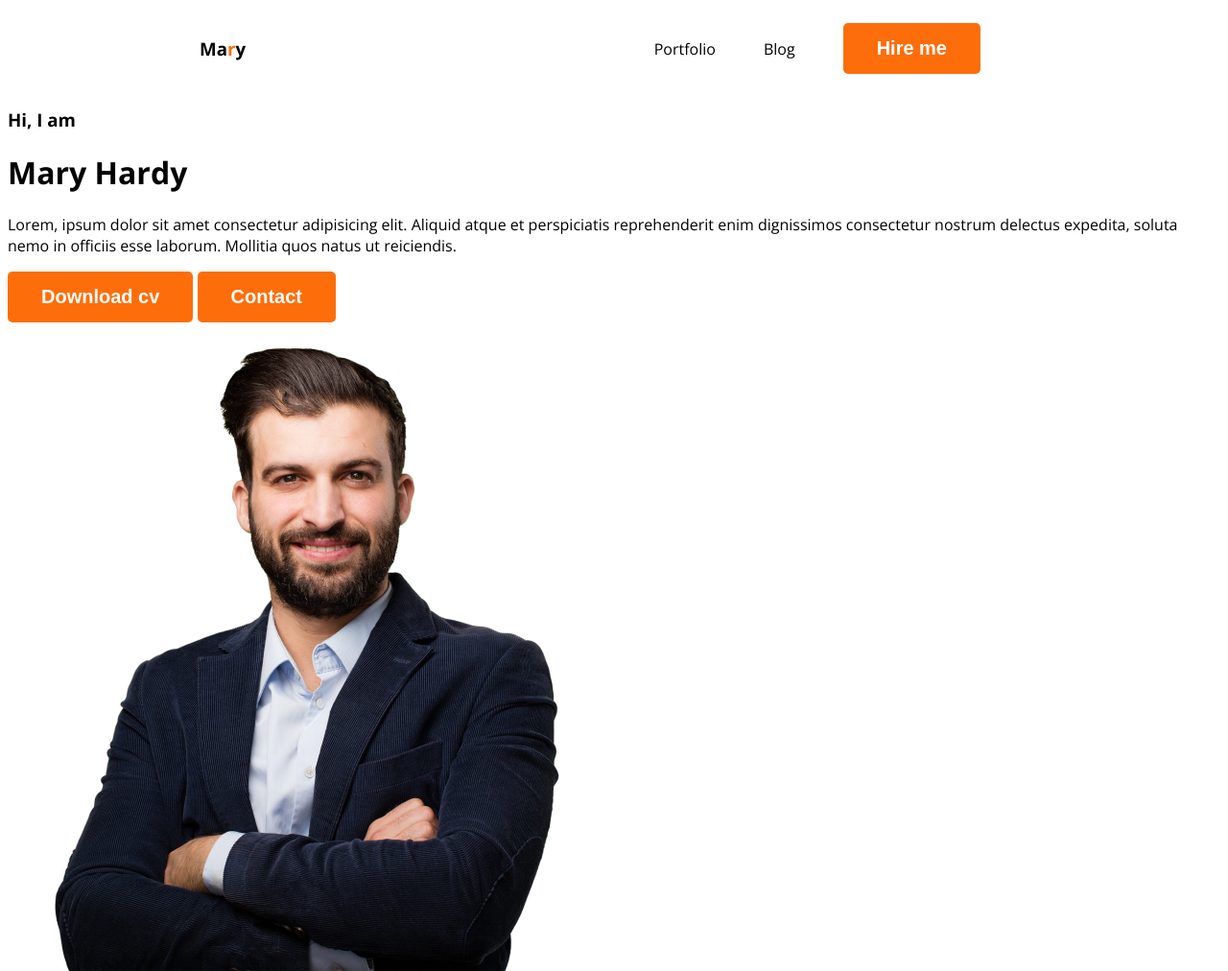
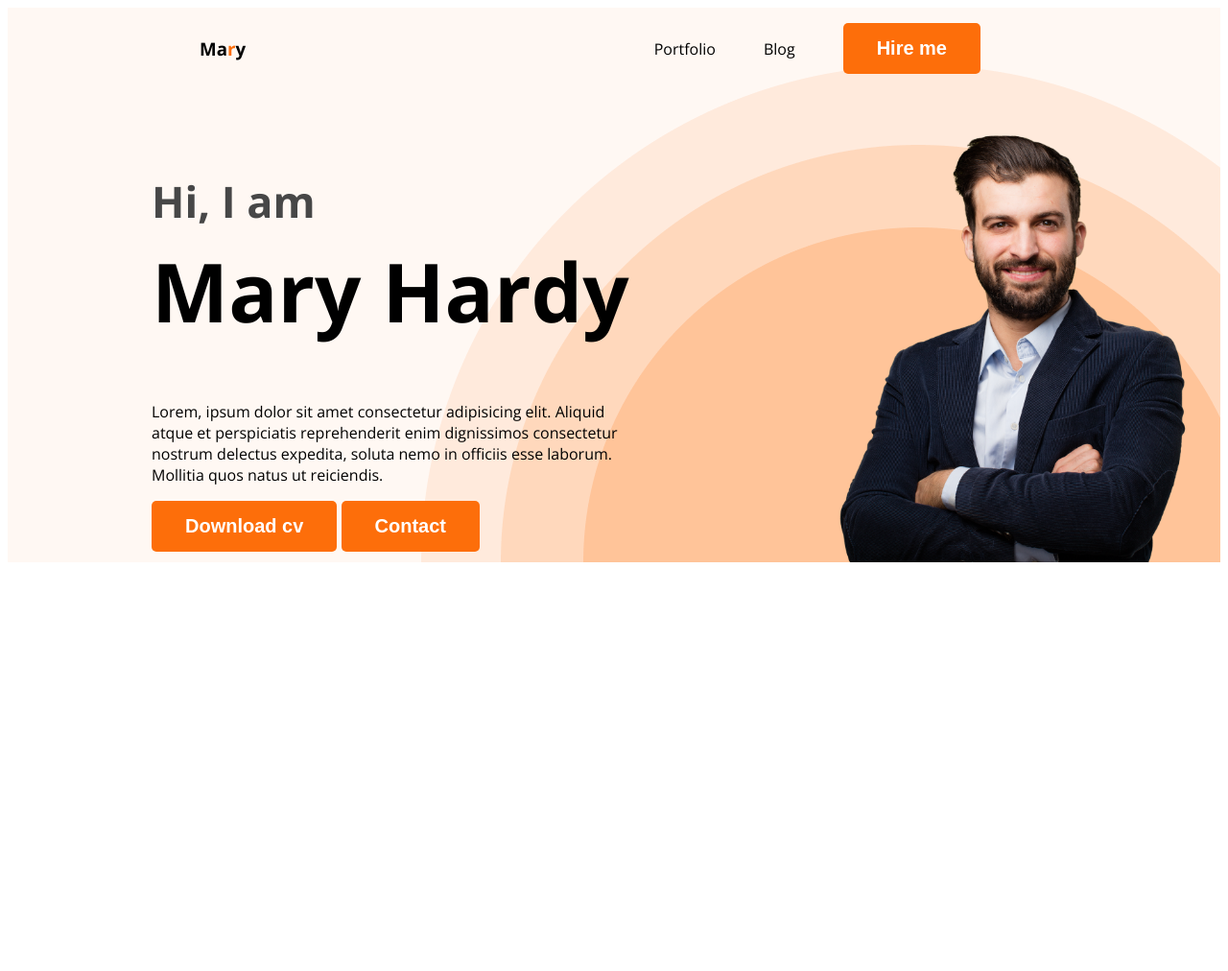
Before and after one commit to 11111Asif/web-Dev-protfolio, a plain HTML site: page index.html in a window 1280 px wide. Shown: the whole page at 96% size. After the commit the page ends 800 px from the top, so only its background shows below. Drawn offline with nearby package versions, Linux system fonts and the light colour scheme.

Commit message:
added to banner

```diff
--- a/index.html
+++ b/index.html
@@ -13,7 +13,7 @@
 </head>
 
 <body class="open-sans-normal">
-    <header>
+    <header class="header">
         <nav>
             <h3 class="nav-title">Ma<span class="text-primary">r</span>y</h3>
             <ul>
--- a/style.css
+++ b/style.css
@@ -41,3 +41,33 @@ nav a{
     text-decoration: none;
     color: #474747;
 }
+
+/* header related styles */
+.header{
+    background-color: #fff8f3;
+    background-image: url(images/header_bg.png);
+    background-repeat: no-repeat;
+    background-position: bottom right;
+}
+.banner{
+    padding: 30px 30px 0px 150px;
+    display: flex;
+    align-items: center;
+    justify-content: space-between;
+}
+.banner-content{
+    max-width: 500px;
+}
+.banner .profile-pic{
+    width: 400px;
+}
+.banner-greeting{
+    font-size: 45px;
+    color: #474747;
+    margin-bottom: 0px;
+}
+.banner-title{
+    font-size: 85px;
+    font-weight: 700;
+    margin-top: 5px;
+}
```
